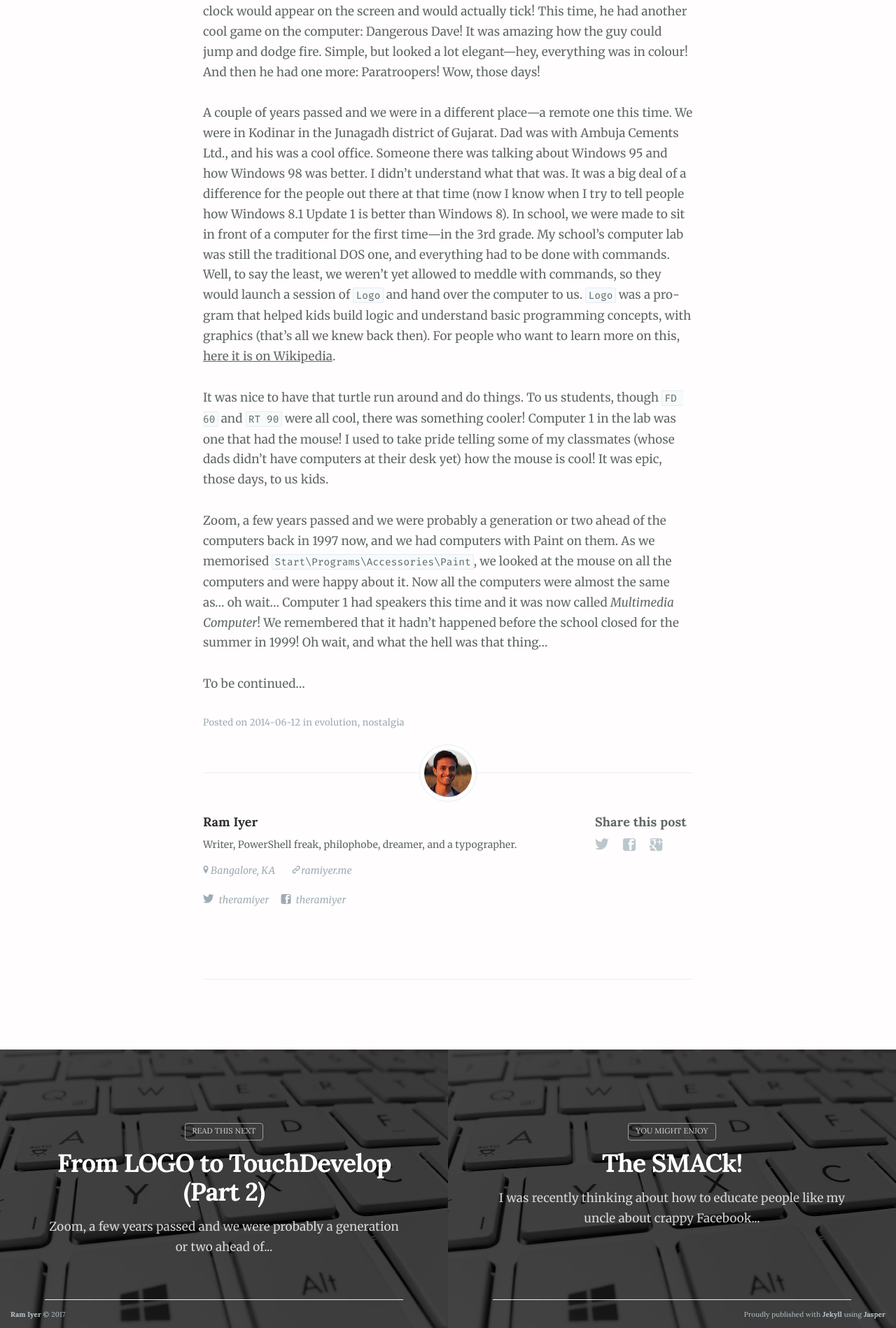
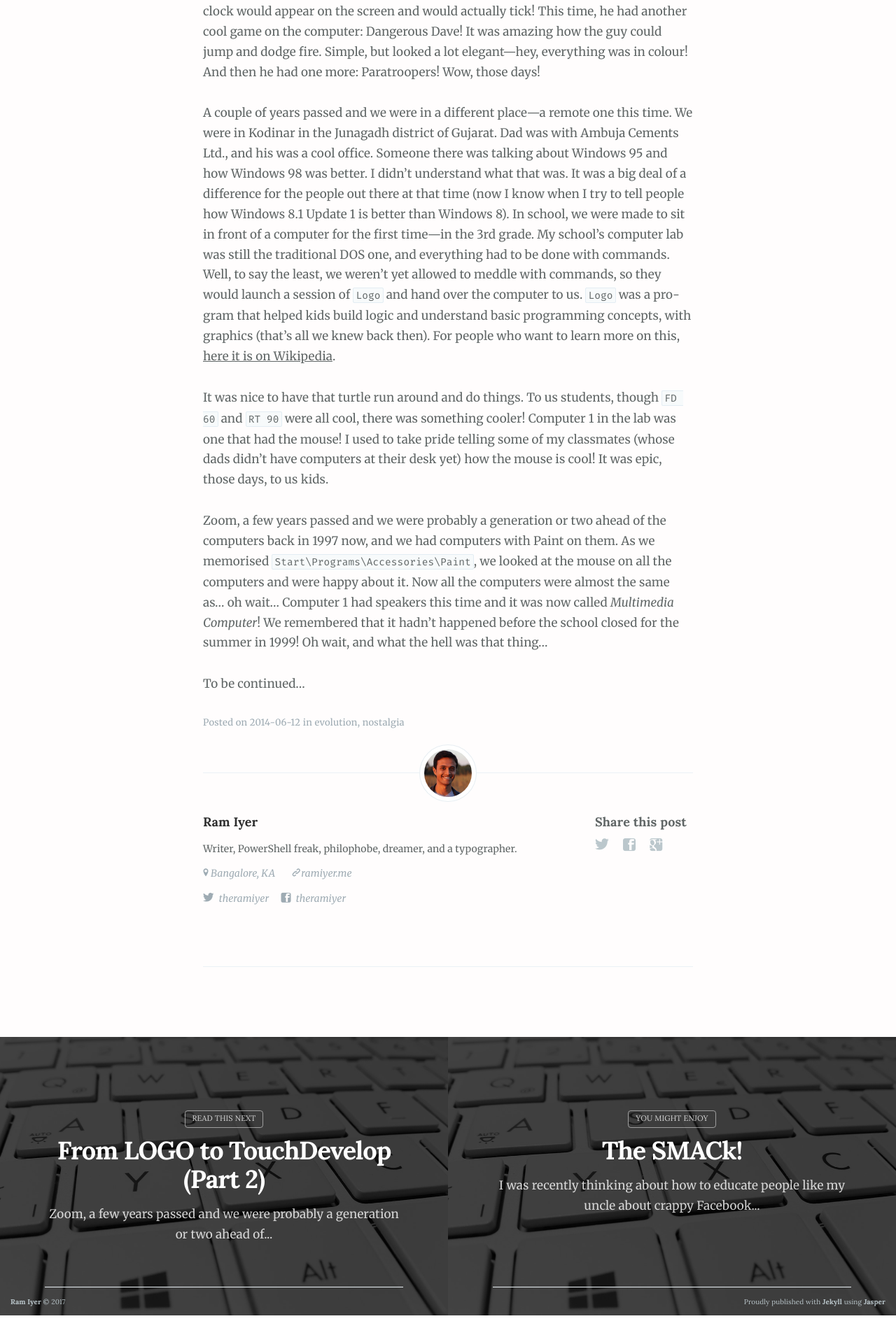
Before and after one commit to studiolampblack/puretypo, a Jekyll site: the page built from _posts/2014-06-12-from-logo-to-touchdevelop-part-1.md, in a window 1280 px wide. Shown: the part 1830-3728 px from the top of the page at 70% size. Built offline with Jekyll 4.4.1, drawn with Linux system fonts in a browser that asks for light colours; nearby versions of some CDN libraries.

Commit message:
Spacing changes to author meta in post

```diff
--- a/assets/css/screen.css
+++ b/assets/css/screen.css
@@ -1187,7 +1187,7 @@ body:not(.post-template) .post-title {
 }
 
 .post-footer p {
-    margin: 1rem 0;
+    margin: 1.6rem 0 1.4rem 0;
     font-size: 1.4rem;
     line-height: 1.75em;
 }
@@ -1370,7 +1370,7 @@ body:not(.post-template) .post-title {
 }
 
 .author-meta {
-    margin: 1.6rem 0;
+    margin: 1rem 0 0 0;
 }
 /* Location, website, and link */
 .author-profile .author-meta {
```
